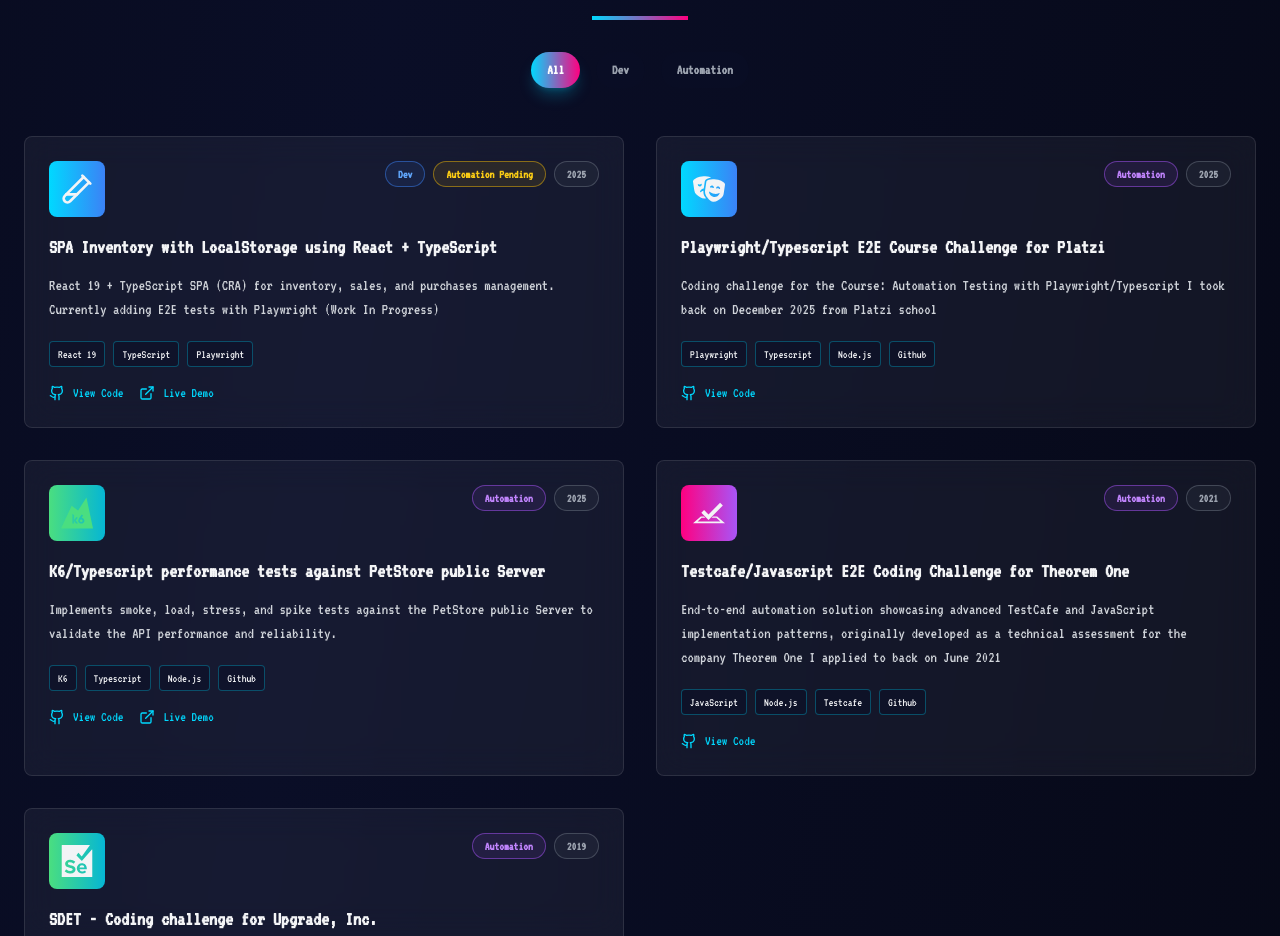
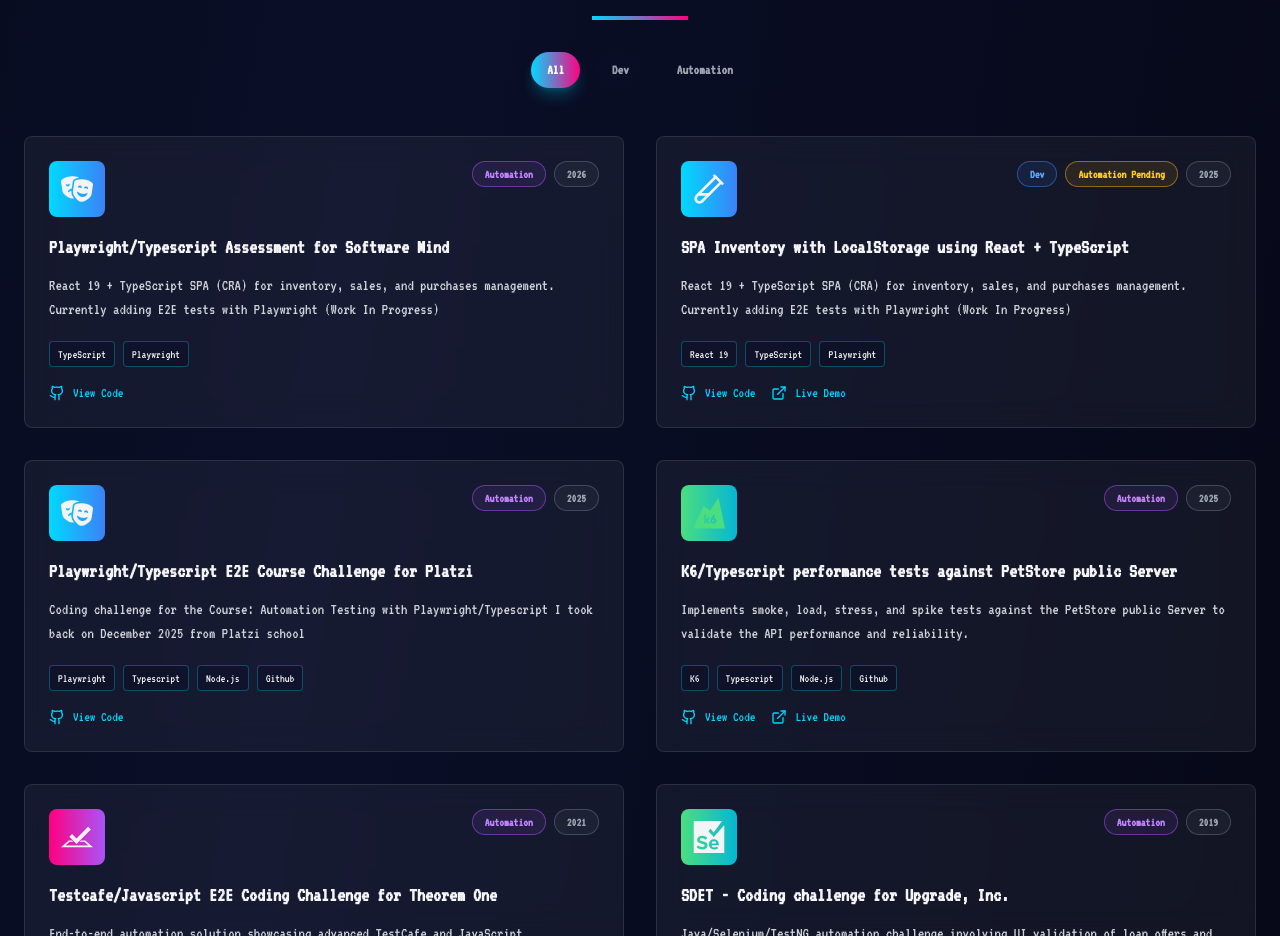
Before and after one commit to rcastaneda-dev/portfolio, a Next.js app: page / in a window 1280 px wide. Shown: the part 5303-6239 px from the top of the page. Built offline with nearby package versions, Linux system fonts and the light colour scheme.

Commit message:
feat: add Playwright assessment project

```diff
--- a/components/Projects.tsx
+++ b/components/Projects.tsx
@@ -14,6 +14,16 @@
   const { t } = useI18n();
 
   const projects = [
+    {
+      title: t.projects.items['playwright-assessment'].title,
+      year: '2026',
+      description: t.projects.items.inventory.description,
+      icon: <FaMasksTheater className="w-8 h-8" />,
+      tech: ['TypeScript', 'Playwright'],
+      color: 'from-primary to-blue-500',
+      githubLink: 'https://github.com/rcastaneda-dev/playwright-assessment',
+      type: 'Automation' as const,
+    },
     {
       title: t.projects.items.inventory.title,
       year: '2025',
--- a/lib/i18n/translations/en.ts
+++ b/lib/i18n/translations/en.ts
@@ -143,6 +143,10 @@
     automationComplete: 'Automation Complete',
     automationPending: 'Automation Pending',
     items: {
+      'playwright-assessment': {
+        title: 'Playwright/Typescript Assessment for Software Mind',
+        description: '4-hour assessment project to evaluate my skills in Playwright and TypeScript for a Senior QA Automation Engineer position',
+      },
       'playwright-platzi-challenge2': {
         title: 'Playwright/Typescript E2E Course Challenge for Platzi',
         description: 'Coding challenge for the Course: Automation Testing with Playwright/Typescript I took back on December 2025 from Platzi school',
--- a/lib/i18n/translations/es.ts
+++ b/lib/i18n/translations/es.ts
@@ -138,6 +138,10 @@
     automationComplete: 'Automatización Completa',
     automationPending: 'Automatización Pendiente',
     items: {
+      'playwright-assessment': {
+        title: 'Evaluación Playwright/Typescript para Software Mind',
+        description: 'Evaluación técnica de 4 horas para la posición de Ingeniero Senior de Automatización QA para la empresa Software Mind',
+      },
       'playwright-platzi-challenge2': {
         title: 'Desafío de Código E2E Playwright/Typescript para Platzi',
         description: 'Desafío de automatización end-to-end que muestra patrones avanzados de implementación en Playwright y Typescript, desarrollado originalmente como evaluación técnica para la escuela de Platzi en diciembre de 2025',
--- a/lib/i18n/translations/fr.ts
+++ b/lib/i18n/translations/fr.ts
@@ -139,6 +139,10 @@
     automationComplete: 'Automatisation Complète',
     automationPending: 'Automatisation en Attente',
     items: {
+      'playwright-assessment': {
+        title: 'Évaluation Playwright/Typescript pour Software Mind',
+        description: 'Évaluation technique de 4 heures pour la position de Ingénieur Senior de Automatisation QA pour la société Software Mind',
+      },
       'playwright-platzi-challenge2': {
         title: 'Challenge de Code E2E Playwright/Typescript pour Platzi',
         description: 'Challenge d\'automatisation end-to-end montrant des patterns d\'implémentation avancés en Playwright et Typescript, développée originellement comme évaluation technique pour l\'école de Platzi en décembre 2025',
```
